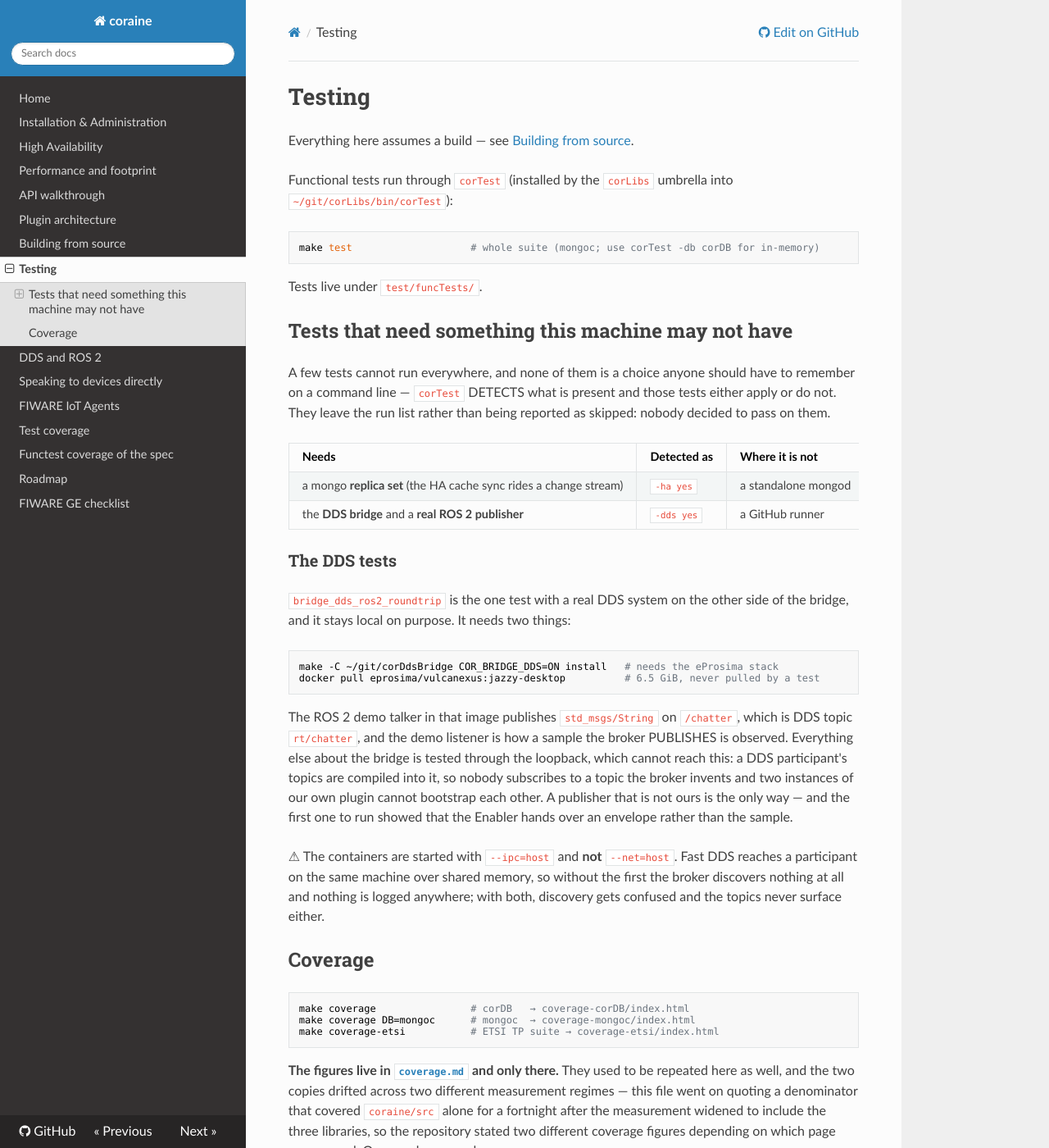
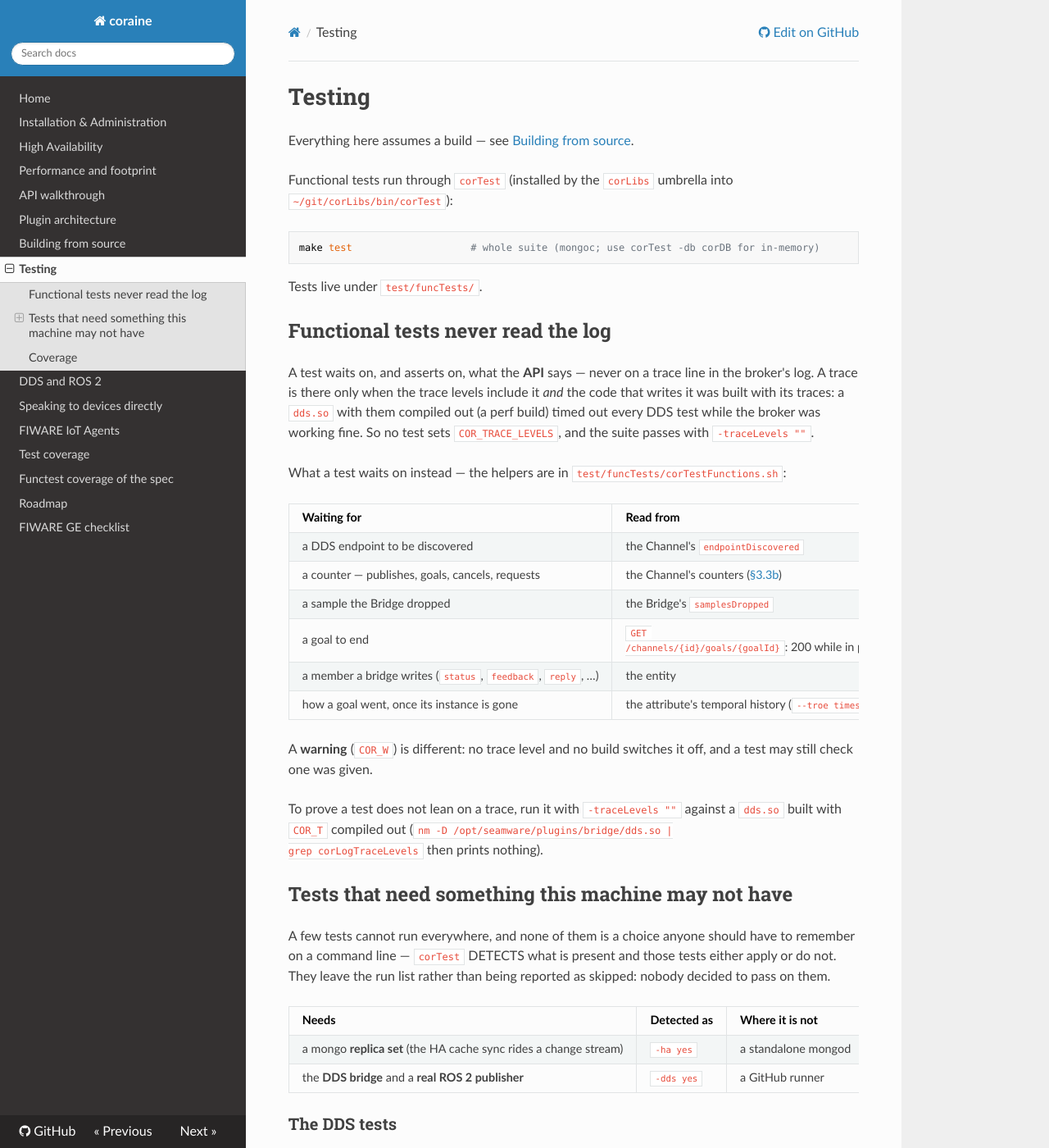
Before and after one commit to SEAMWARE/coraine, an MkDocs documentation site: the page built from doc/testing.md, in a window 1280 px wide and 1400 px high. Shown: the whole window at 82% size. Built offline with MkDocs 1.6.1, drawn with Linux system fonts in a browser that asks for light colours; nearby versions of some CDN libraries; comment, search, counter and statistics services are not loaded.

Commit message:
doc: a Channel's discovery and counters, and why a functional test never reads the log
Co-Authored-By: Claude Opus 5.5 <noreply@anthropic.com>

````diff
--- a/doc/testing.md
+++ b/doc/testing.md
@@ -10,6 +10,32 @@ make test                    # whole suite (mongoc; use corTest -db corDB for in
 ```
 
 Tests live under `test/funcTests/`.
+
+## Functional tests never read the log
+
+A test waits on, and asserts on, what the **API** says — never on a trace line in
+the broker's log. A trace is there only when the trace levels include it *and* the
+code that writes it was built with its traces: a `dds.so` with them compiled out (a
+perf build) timed out every DDS test while the broker was working fine. So no test
+sets `COR_TRACE_LEVELS`, and the suite passes with `-traceLevels ""`.
+
+What a test waits on instead — the helpers are in `test/funcTests/corTestFunctions.sh`:
+
+| Waiting for | Read from | Helper |
+|---|---|---|
+| a DDS endpoint to be discovered | the Channel's `endpointDiscovered` | `ddsServiceAwait`, `bridgeChannelAwait` |
+| a counter — publishes, goals, cancels, requests | the Channel's counters ([§3.3b](bridge-channels.md#33b-what-crossed--discovery-and-counters)) | `bridgeChannelGet`, `bridgeChannelAtLeast`, `bridgeChannelsCount` |
+| a sample the Bridge dropped | the Bridge's `samplesDropped` | `bridgeGet`, `bridgeAtLeast` |
+| a goal to end | `GET /channels/{id}/goals/{goalId}`: 200 while in progress, 404 after | `bridgeGoalInProgress`, `bridgeGoalEndedAwait` |
+| a member a bridge writes (`status`, `feedback`, `reply`, …) | the entity | `attrMemberAwait` |
+| how a goal went, once its instance is gone | the attribute's temporal history (`--troe timescale --troeSync`) | `bridgeGoalHistory`, `bridgeGoalHistoryAwait` |
+
+A **warning** (`COR_W`) is different: no trace level and no build switches it off, and
+a test may still check one was given.
+
+To prove a test does not lean on a trace, run it with `-traceLevels ""` against a
+`dds.so` built with `COR_T` compiled out (`nm -D /opt/seamware/plugins/bridge/dds.so |
+grep corLogTraceLevels` then prints nothing).
 
 ## Tests that need something this machine may not have
 
````
Also changed, not shown: doc/bridge-channels.md (+30 -0 lines), 1 other file.
